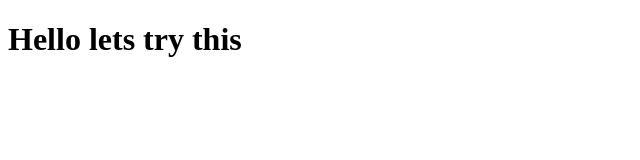
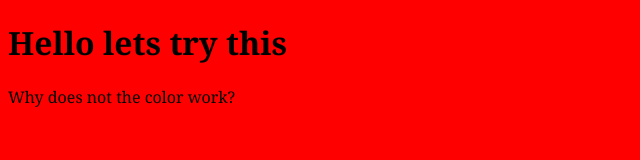
Before and after one commit to SerineMarie/second-try, a plain HTML site: page index.html in a window 1280 px wide. Shown: the whole page, without its empty margins (0-640 px from the left). Drawn offline with Linux system fonts and the light colour scheme.

Commit message:
set font and paragraph

```diff
--- a/css/styles.css
+++ b/css/styles.css
@@ -0,0 +1,4 @@
+body {
+  background: red;
+  font-family: Georgia, "Times New Roman", Times, serif;
+}
--- a/index.html
+++ b/index.html
@@ -5,5 +5,6 @@
   </head>
   <body>
     <h1>Hello lets try this</h1>
+    <p>Why does not the color work?</p>
   </body>
 </html>
```
